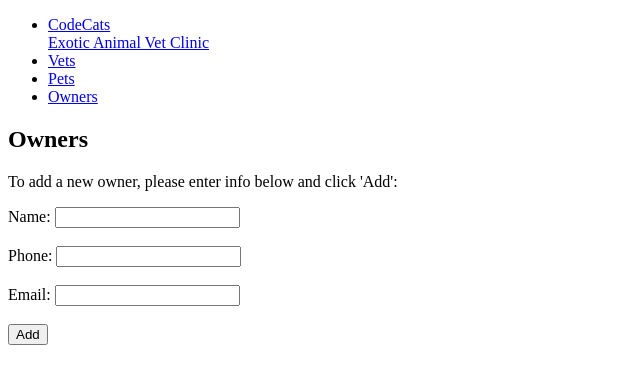
After one commit to rabisse/project_1_vet_mgmt_service, a Flask app: page /owners in a window 1280 px wide. The commit adds this page. Shown: the top 384 px of the page, without its empty margins (0-640 px from the left). Run offline with Flask 2, Linux system fonts and the light colour scheme; data that the repository does not hold is empty; some libraries are stand-ins or nearby versions.

Commit message:
can add owner moving onto doing treatment

```diff
--- a/app.py
+++ b/app.py
@@ -1,12 +1,14 @@
 from flask import Flask, render_template
 from controllers.vet_controller import vets_blueprint
 from controllers.pet_controller import pets_blueprint
+from controllers.owner_controller import owners_blueprint
 # from controllers.treatment_controller import treatments_blueprint
 
 app = Flask(__name__)
 
 app.register_blueprint(vets_blueprint)
 app.register_blueprint(pets_blueprint)
+app.register_blueprint(owners_blueprint)
 # app.register_blueprint(treatments_blueprint)
 
 @app.route('/')
--- /dev/null
+++ b/controllers/owner_controller.py
@@ -0,0 +1,27 @@
+from flask import Flask, render_template, request, redirect
+from flask import Blueprint
+from models.owner import Owner
+import repositories.owner_repository as owner_repository
+
+owners_blueprint = Blueprint("owners", __name__)
+
+@owners_blueprint.route("/owners")
+def owners():
+    owners = owner_repository.select_all()
+    all_pets = []
+    for owner in owners:
+        found_pet = owner_repository.pets(owner.id)
+        all_pets.append(found_pet)
+    return render_template("owners/index.html", owners = owners, all_pets=all_pets)
+
+
+@owners_blueprint.route("/owners", methods=["POST"])
+def new_owner():
+    new_owner = Owner(request.form['name'], request.form['phone'], request.form['email'])
+    owner_repository.save(new_owner)
+    return redirect("/owners")
+
+@owners_blueprint.route("/owners/<id>/delete", methods=["POST"])
+def delete_owner(id):
+    owner_repository.delete(id)
+    return redirect("/owners")
--- a/repositories/owner_repository.py
+++ b/repositories/owner_repository.py
@@ -42,10 +42,10 @@ def update(owner):
     values = [owner.name, owner.phone, owner.email, owner.bill, owner.id]
     run_sql(sql, values)
 
-def pets(owner):
+def pets(id):
     pets = []
     sql = "SELECT * FROM pets WHERE owner_id = %s"
-    value = [owner.id]
+    value = [id]
     results = run_sql(sql, value)
     for row in results:
         pet = Pet(row['name'], row['species'], row['dob'], row['owner_id'], row['vet_id'], row['id'])
--- a/repositories/vet_repository.py
+++ b/repositories/vet_repository.py
@@ -50,7 +50,6 @@
     results = run_sql(sql, value)
     for row in results:
         pet = Pet(row['name'], row['species'], row['dob'], row['owner_id'], row['vet_id'], row['id'])
-        # is this the right way to put the owner into this with just the id instead of creating the whole object? would i just use the select method in the other repo to pull the rest of the data later? Can I still print out the owner name this way? same for the owners repo pet list
         pets.append(pet)
     return pets
 
--- a/templates/base.html
+++ b/templates/base.html
@@ -14,6 +14,7 @@
         <li><a href="/"><span id=codecats-title>CodeCats</span><br><span id=sub-title>Exotic Animal Vet Clinic</span></a></li>
         <li><a href="/vets">Vets</a></li>
         <li><a href="/pets">Pets</a></li>
+        <li><a href="/owners">Owners</a></li>
       </ul>
     </nav>
     <section id="content">
--- /dev/null
+++ b/templates/owners/index.html
@@ -0,0 +1,47 @@
+{% extends 'base.html' %}
+
+{% block content %}
+
+<h1>Owners</h1>
+
+<form action="/owners" method="POST">
+    <p>To add a new owner, please enter info below and click 'Add':</p>
+    <label for="name">Name: </label>
+    <input type="text" id="name" name="name"><br><br>
+
+    <label for="phone">Phone: </label>
+    <input type="text" id="phone" name="phone"><br><br>
+
+    <label for="email">Email: </label>
+    <input type="email" id="email" name="email"><br><br>
+
+    <input type="submit" value="Add">
+</form>
+
+<ul>
+  {% for owner in owners %}
+    <li>
+      <h2>{{ owner.name }}</h2>
+      <p>{{ owner.email }}</p>
+      <p>{{ owner.phone }}</p>
+      <p>Total bill: £{{ owner.bill }}</p>
+      <p>Pets:</p>
+      <p>
+        {% for pets in all_pets %}
+          {% for pet in pets %}
+            {% if pet.vet == owner.id %}
+              <p><a href="/pets/{{pet.id}}">{{ pet.name }}</a></p>
+            {% endif %}
+          {% endfor %}
+        {% endfor %}
+      </p>
+      <p>
+        <form action="/owners/{{ owner.id }}/delete" method="POST">
+          <input type="submit" value="Remove owner and their pets from system" />
+        </form>
+      </p>
+    </li>
+  {% endfor %}
+</ul>
+
+{% endblock content %}
--- a/templates/vets/index.html
+++ b/templates/vets/index.html
@@ -29,7 +29,7 @@
 </ul>
 
 <form action="/vets" method="POST">
-    <label for="name">To add a new vet, please enter name below and click 'Add':</label><br><br>
+    <label for="name">To add a new vet, please enter name below and click 'Add':</label><br>
     <input type="text" id="name" name="name"><br><br>
     <input type="submit" value="Add">
 </form>
```
